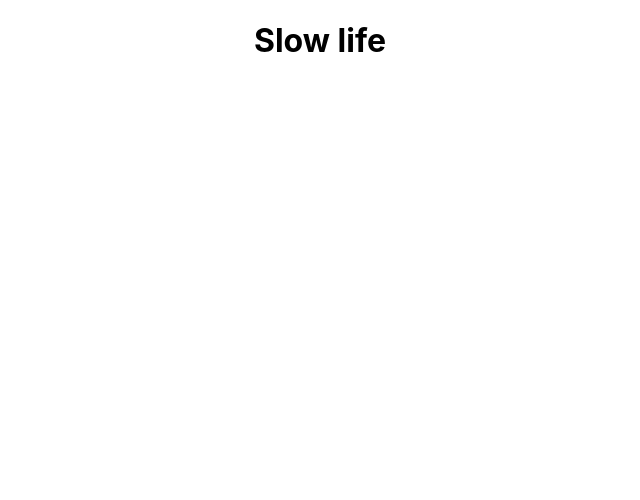
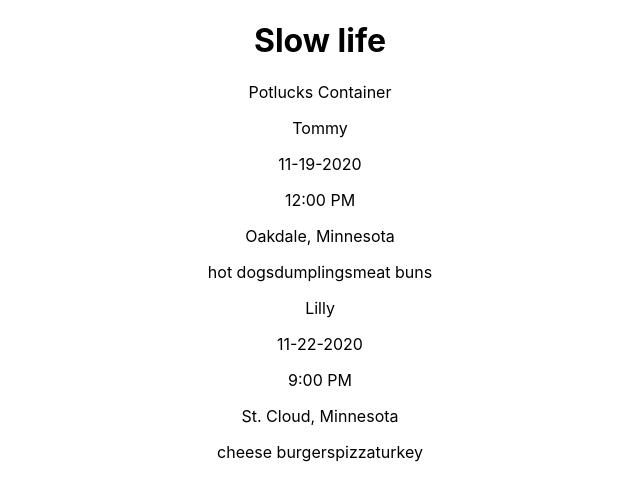
Before and after one commit to Build-Week-Making-Potlucks-Greate-Again/front-end, a React (Create React App) app: page / in a window 1280 px wide. Shown: the top 500 px of the page, without its empty margins (320-960 px from the left). Built offline with nearby package versions, Linux system fonts and the light colour scheme.

Commit message:
potluck card created, dummy data is able to display

```diff
--- a/src/App.js
+++ b/src/App.js
@@ -1,11 +1,12 @@
 
-
+import PotlucksList from './components/PotlucksList'
 import './App.css';
 
 function App() {
   return (
     <div className="App">
       <h1>Slow life</h1>
+      <PotlucksList />
     </div>
   );
 }
--- /dev/null
+++ b/src/components/PotluckCard.js
@@ -0,0 +1,32 @@
+import React, { useEffect, useState } from 'react'
+
+const dummyData = [{
+    "user_id": 123456,
+    "name":'Tommy',
+    "items":['hot dogs', 'dumplings', 'meat buns'],
+    "guests": [1234, 5468, 894],
+    "date":'11-19-2020',
+    "time":'12:00 PM',
+    "location":'Oakdale, Minnesota',
+}]
+
+const PotluckCard = (props) => {
+    const { name, items, guests, date, time, location } = props.potluckInfo
+    const [ guestList, setGuestList ] = useState([])
+
+    useEffect(() => {
+        // fetchGuests
+        // should use guests id to get the name of the users and save to state
+    },[])
+    return (
+        <div className="potluck-card">
+            <p>{name}</p>
+            <p>{date}</p>
+            <p>{time}</p>
+            <p>{location}</p>
+            <p>{items}</p>
+        </div>
+    )
+}
+
+export default PotluckCard
--- a/src/components/PotlucksList.js
+++ b/src/components/PotlucksList.js
@@ -1,5 +1,7 @@
 import React, { useEffect, useState } from 'react'
 import {} from 'react-router-dom'
+
+import PotluckCard from './PotluckCard'
 
 const dummyData = [{
     "user_id": 123456,
@@ -32,7 +34,17 @@ const PotlucksList = (props) => {
     },[])
     return (
         <div className="potlucks-container">
-
+            <p>Potlucks Container</p>
+            <div className="my-potlucks container">
+                {myPotlucks && (
+                    myPotlucks.map(potluck => <PotluckCard key={potluck.user_id+potluck.name} potluckInfo={potluck}/>)
+                )}
+            </div>
+            <div className="guest-potlucks container">
+                {guestPotlucks && (
+                    guestPotlucks.map(potluck => <PotluckCard key={potluck.user_id+potluck.name} potluckInfo={potluck}/>)
+                )}
+            </div>
         </div>
     )
 }
```
